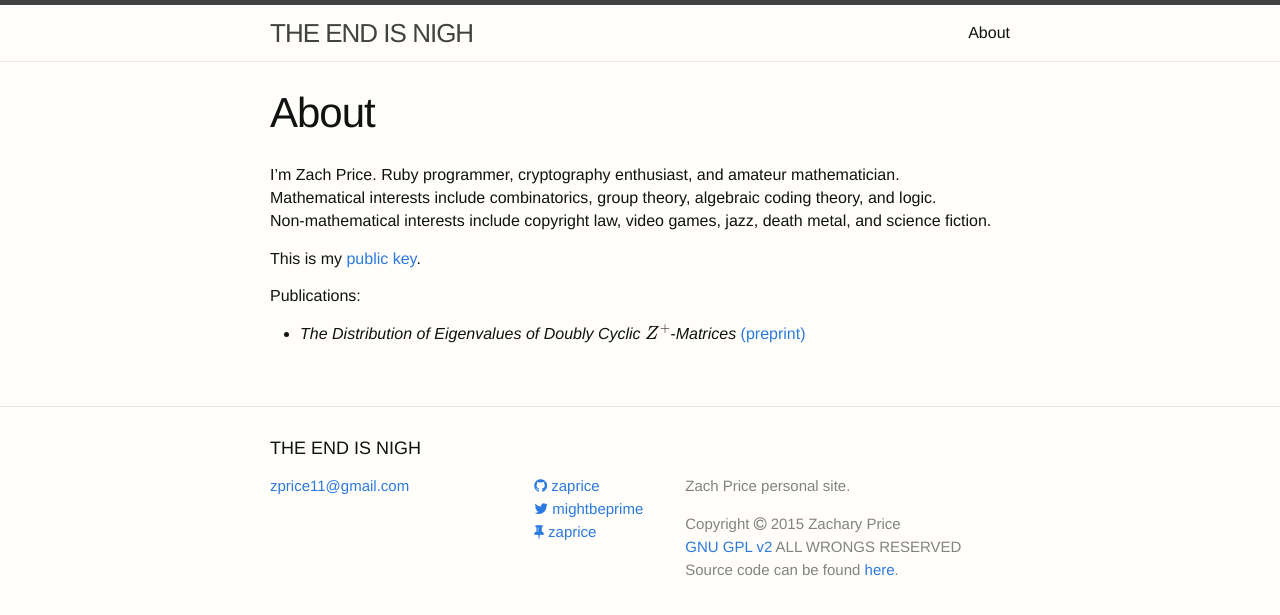
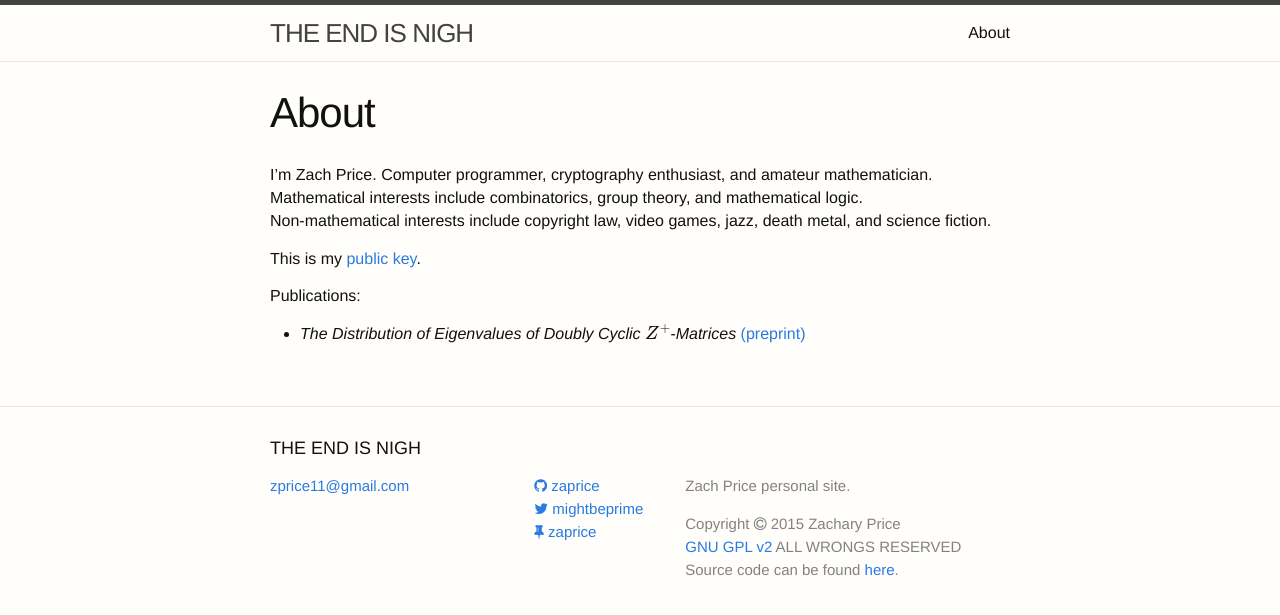
Before and after one commit to zaprice/cryptocalyp.se, a Jekyll site: the page built from about.markdown, in a window 1280 px wide. Shown: the top 615 px of the page. Built offline with Jekyll 4.4.1, drawn with Linux system fonts in a browser that asks for light colours; nearby versions of some CDN libraries; formulas are drawn with MathJax 3.

```diff
--- a/_config.yml
+++ b/_config.yml
@@ -18,6 +18,9 @@ github_username:  zaprice
 pinboard_username: zaprice
 timezone: US/Eastern
 
+public_key: "/assets/zprice11_public_key.txt"
+JPS: "/assets/JPS1.pdf"
+
 # Build settings
 markdown: kramdown
 highlighter: rouge
--- a/about.markdown
+++ b/about.markdown
@@ -4,12 +4,12 @@ title: About
 permalink: /about/
 ---
 
-I'm Zach Price. Ruby programmer, cryptography enthusiast, and amateur mathematician.
-Mathematical interests include combinatorics, group theory, algebraic coding theory, and logic.
+I'm Zach Price. Computer programmer, cryptography enthusiast, and amateur mathematician.
+Mathematical interests include combinatorics, group theory, and mathematical logic.
 Non-mathematical interests include copyright law, video games, jazz, death metal, and science fiction.
 
-This is my [public key]({{site.url}}/assets/zprice11_public_key.txt).
+This is my [public key]({{ site.public_key | prepend: site.baseurl }}).
 
 Publications:
 
-* _The Distribution of Eigenvalues of Doubly Cyclic $$Z^+$$-Matrices_ [(preprint)]({{site.url}}/assets/JPS1.pdf)
+* _The Distribution of Eigenvalues of Doubly Cyclic $$Z^+$$-Matrices_ [(preprint)]({{ site.JPS | prepend: site.baseurl}})
```
